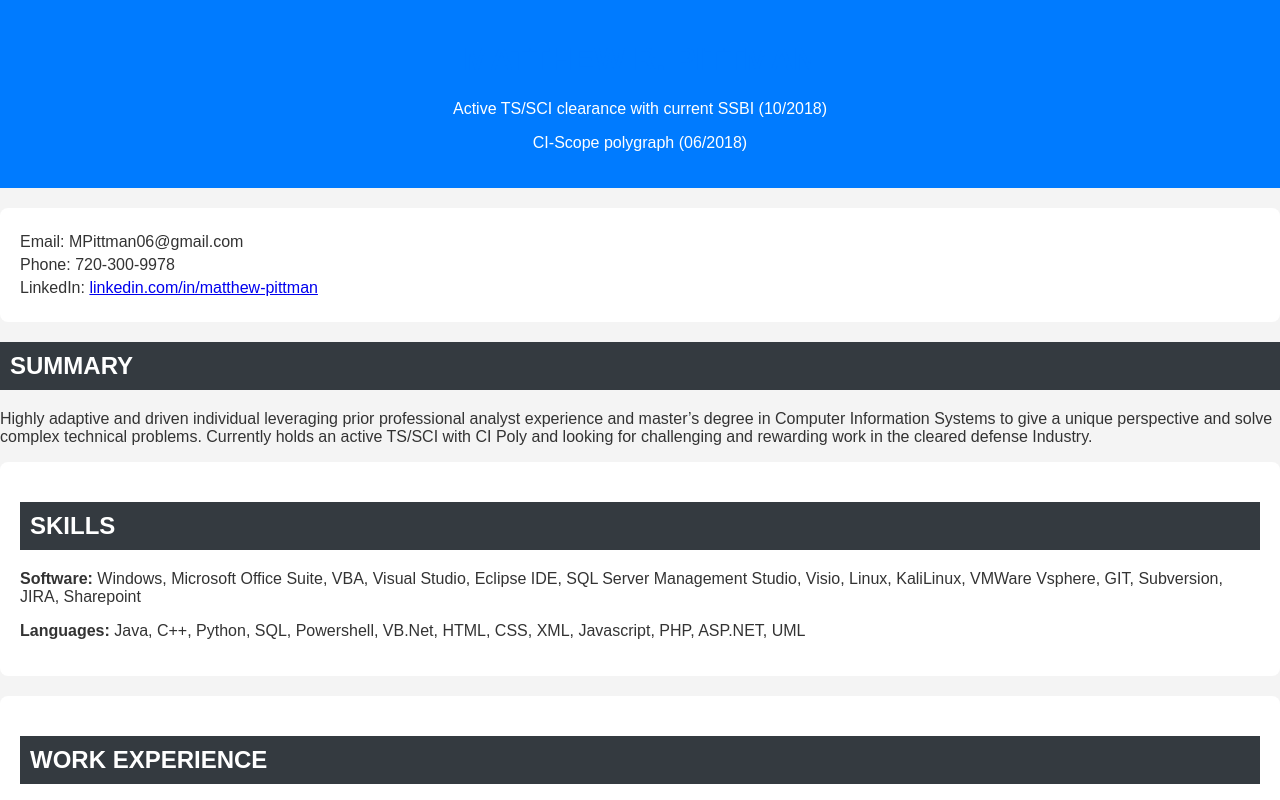
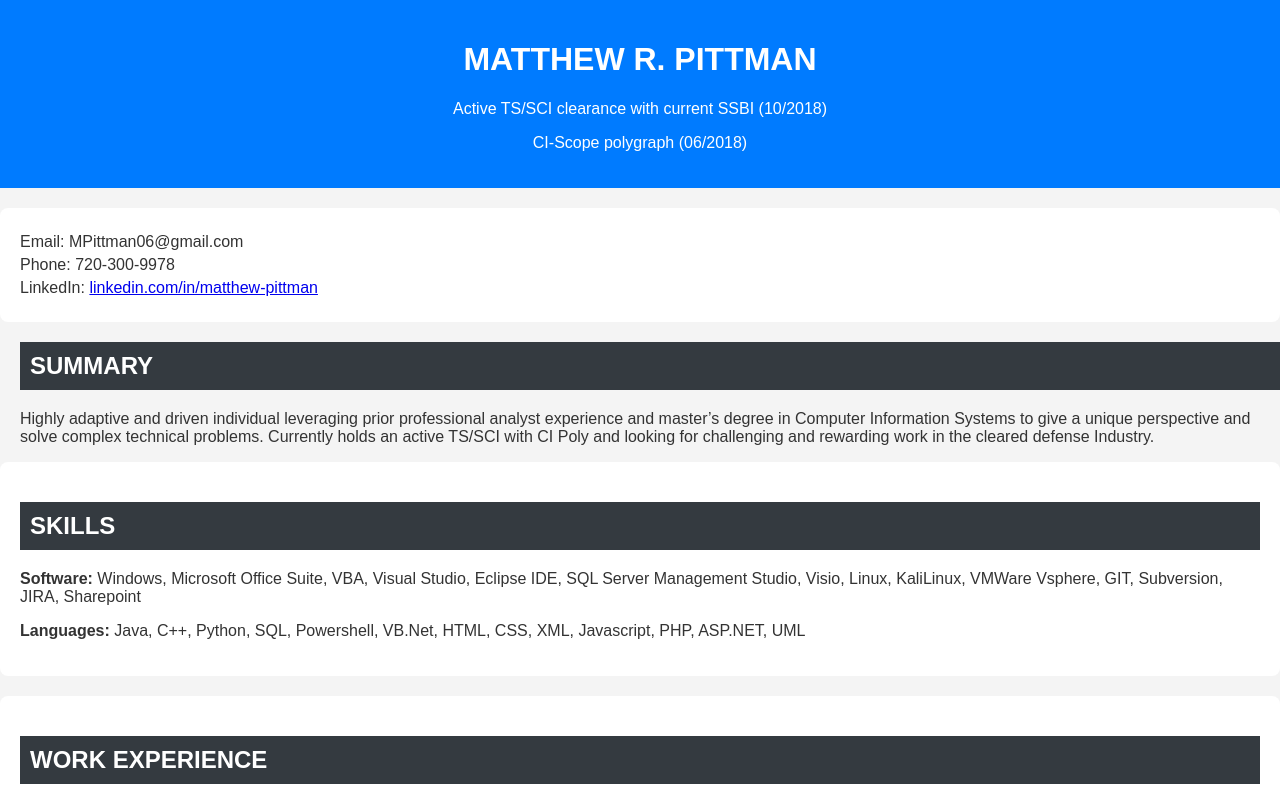
Before and after one commit to mtpiz/mtpiz.github.io, a plain HTML site: page index.html in a window 1280 px wide. Shown: the top 800 px of the page. Drawn offline with Linux system fonts and the light colour scheme.

Commit message:
Update index.html

```diff
--- a/index.html
+++ b/index.html
@@ -21,7 +21,11 @@
             margin-bottom: 20px;
         }
 
-        h1, h2, h3 {
+        h1 {
+            color: #fff;
+        }
+
+        h2, h3 {
             color: #007BFF;
         }
 
@@ -41,6 +45,10 @@
 
         .contact-info p {
             margin: 5px 0;
+        }
+
+        .summary {
+            margin-left: 20px;
         }
 
         footer {
```
